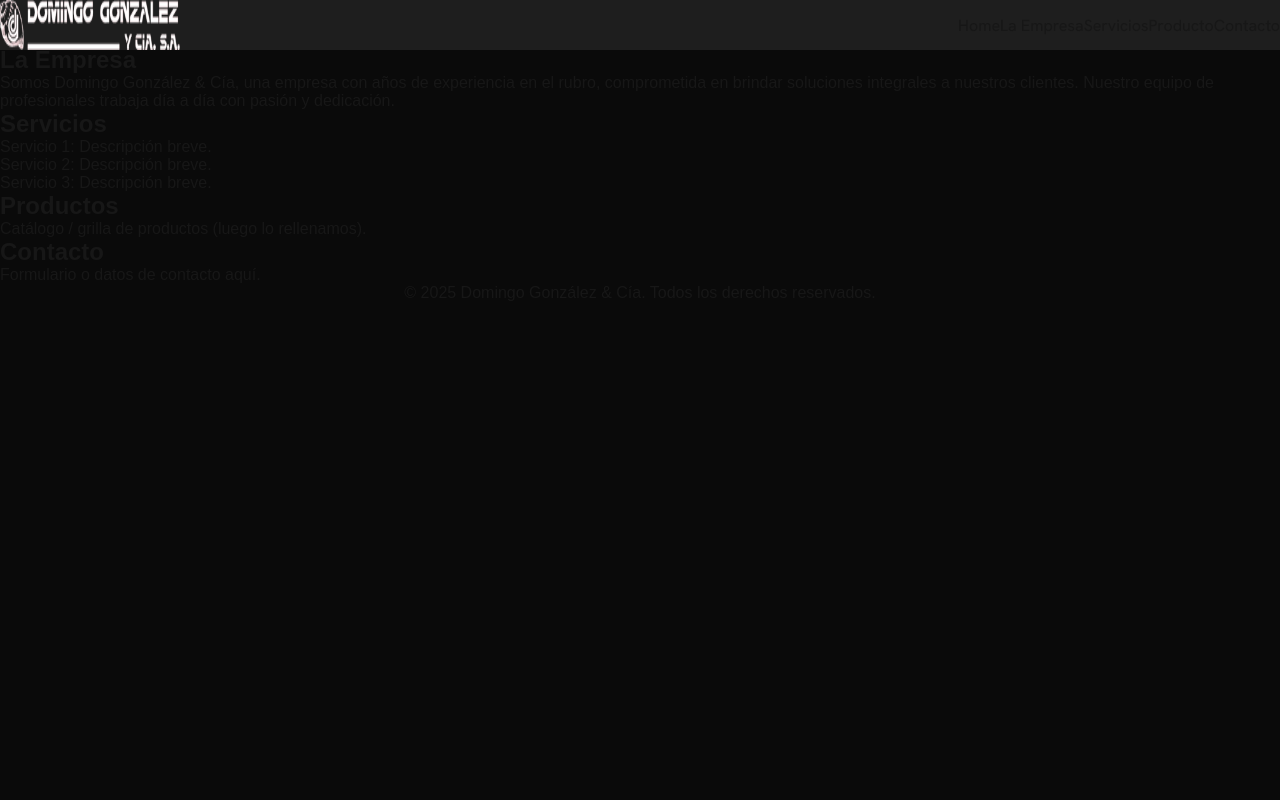
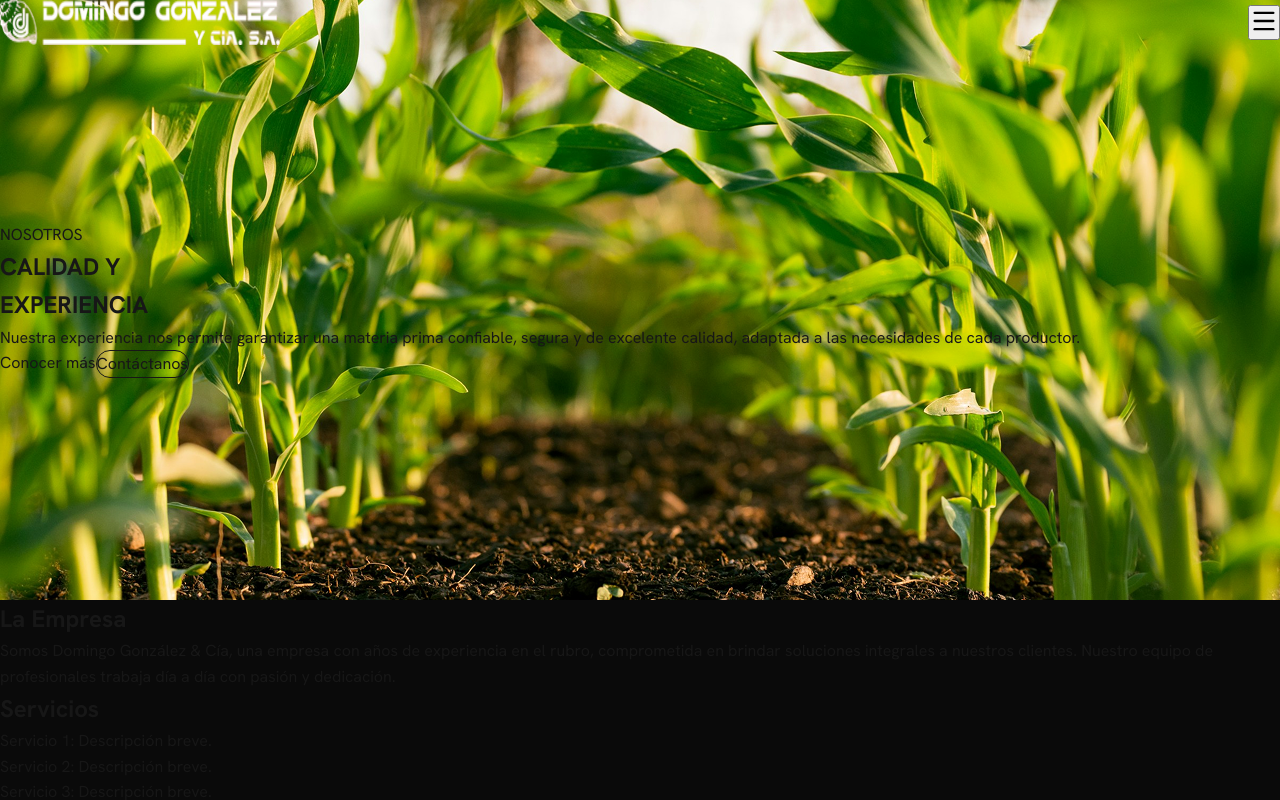
Before and after one commit to juansarachaga/domingogonzalez-cia, a Next.js app: page / in a window 1280 px wide. Shown: the top 800 px of the page. Built offline with nearby package versions, Linux system fonts and the light colour scheme.

Commit message:
ultima prueba

```diff
--- a/app/globals.css
+++ b/app/globals.css
@@ -2,6 +2,7 @@
 @tailwind components;
 @tailwind utilities;
 
+/* Variables de color */
 :root {
   --background: #ffffff;
   --foreground: #171717;
@@ -14,9 +15,10 @@
   }
 }
 
+/* Estilos globales */
 html {
-   scroll-behavior: smooth;
-   }
+  scroll-behavior: smooth;
+}
 
 html,
 body {
@@ -27,11 +29,13 @@ body {
 body {
   color: var(--foreground);
   background: var(--background);
-  font-family: Arial, Helvetica, sans-serif;
+  font-family: 'Hanken Grotesk', Arial, Helvetica, sans-serif; /* 👈 fuente del Figma */
   -webkit-font-smoothing: antialiased;
   -moz-osx-font-smoothing: grayscale;
+  line-height: 1.6;
 }
 
+/* Reset básico */
 * {
   box-sizing: border-box;
   padding: 0;
--- a/app/page.js
+++ b/app/page.js
@@ -1,26 +1,18 @@
 import Navbar from "../components/Navbar"
+import Hero from "../components/Hero"
 import Footer from "../components/Footer"
 
 export default function Home() {
   return (
     <>
       <Navbar />
-
-      <main className="pt-32 max-w-7xl mx-auto px-6 text-center">
-        {/* Hero */}
-        <section id="home" className="mb-20">
-          <h1 className="text-3xl md:text-5xl font-bold text-white mb-4">
-            Bienvenidos a Domingo González & Cía
-          </h1>
-          <p className="text-white/80">
-            Comprometidos en brindar soluciones integrales a nuestros clientes.
-          </p>
-        </section>
+      <main className="pt-20">
+        <Hero />
 
         {/* La Empresa */}
-        <section id="empresa" className="mb-20 text-left">
+        <section id="empresa" className="max-w-7xl mx-auto px-6 py-20 text-left">
           <h2 className="text-2xl font-bold mb-4 text-white">La Empresa</h2>
-          <p className="text-white/80">
+          <p className="text-white/80 leading-relaxed">
             Somos Domingo González & Cía, una empresa con años de experiencia en el rubro,
             comprometida en brindar soluciones integrales a nuestros clientes. Nuestro equipo de
             profesionales trabaja día a día con pasión y dedicación.
@@ -28,34 +20,27 @@ export default function Home() {
         </section>
 
         {/* Servicios */}
-        <section id="servicios" className="mb-20 text-left">
+        <section id="servicios" className="max-w-7xl mx-auto px-6 py-20 text-left">
           <h2 className="text-2xl font-bold mb-4 text-white">Servicios</h2>
           <ul className="space-y-4 text-white/80">
-            <li>
-              <span className="font-semibold text-white">Servicio 1:</span> Descripción breve.
-            </li>
-            <li>
-              <span className="font-semibold text-white">Servicio 2:</span> Descripción breve.
-            </li>
-            <li>
-              <span className="font-semibold text-white">Servicio 3:</span> Descripción breve.
-            </li>
+            <li><span className="font-semibold text-white">Servicio 1:</span> Descripción breve.</li>
+            <li><span className="font-semibold text-white">Servicio 2:</span> Descripción breve.</li>
+            <li><span className="font-semibold text-white">Servicio 3:</span> Descripción breve.</li>
           </ul>
         </section>
 
         {/* Productos */}
-        <section id="productos" className="mb-20 text-left">
+        <section id="productos" className="max-w-7xl mx-auto px-6 py-20 text-left">
           <h2 className="text-2xl font-bold mb-4 text-white">Productos</h2>
           <p className="text-white/80">Catálogo / grilla de productos (luego lo rellenamos).</p>
         </section>
 
         {/* Contacto */}
-        <section id="contacto" className="mb-20 text-left">
+        <section id="contacto" className="max-w-7xl mx-auto px-6 py-20 text-left">
           <h2 className="text-2xl font-bold mb-4 text-white">Contacto</h2>
           <p className="text-white/80">Formulario o datos de contacto aquí.</p>
         </section>
       </main>
-
       <Footer />
     </>
   )
--- a/components/Hero.js
+++ b/components/Hero.js
@@ -2,22 +2,45 @@ export default function Hero() {
   return (
     <section
       id="home"
-      className="relative h-[80vh] flex items-center justify-center text-center"
+      className="relative w-full h-[600px] md:h-[750px] flex items-center"
       style={{
-        backgroundImage: "url('/img/home/banner.jpg')",
+        backgroundImage: "url('/img/home/banner.png')",
         backgroundSize: "cover",
         backgroundPosition: "center",
       }}
     >
-      <div className="absolute inset-0 bg-black/50" />
-      <div className="relative z-10 px-6">
-        <h1 className="text-4xl md:text-6xl font-bold">
-          Bienvenidos a Domingo González & Cía
+      {/* Overlay con gradiente */}
+      <div className="absolute inset-0 bg-gradient-to-r from-[#AE0C21]/70 to-[#2A2A2A]/70 mix-blend-multiply"></div>
+
+      {/* Contenido */}
+      <div className="relative z-10 max-w-3xl px-8 ml-16 text-left">
+        <p className="uppercase tracking-widest text-sm text-white/80 mb-4">
+          Nosotros
+        </p>
+        <h1 className="text-4xl md:text-6xl font-bold text-white mb-6 leading-tight">
+          CALIDAD Y <br /> EXPERIENCIA
         </h1>
-        <p className="mt-4 text-lg md:text-xl max-w-2xl mx-auto text-white/90">
-          Comprometidos en brindar soluciones integrales a nuestros clientes.
+        <p className="text-white/90 text-lg mb-8 leading-relaxed">
+          Nuestra experiencia nos permite garantizar una materia prima confiable,
+          segura y de excelente calidad, adaptada a las necesidades de cada productor.
         </p>
+
+        {/* Botones */}
+        <div className="flex gap-6">
+          <a
+            href="#empresa"
+            className="bg-red-700 hover:bg-red-800 text-white px-6 py-3 rounded-full font-medium transition"
+          >
+            Conocer más
+          </a>
+          <a
+            href="#contacto"
+            className="border border-white text-white px-6 py-3 rounded-full font-medium hover:bg-white hover:text-black transition"
+          >
+            Contáctanos
+          </a>
+        </div>
       </div>
     </section>
-  );
+  )
 }
--- a/components/Navbar.js
+++ b/components/Navbar.js
@@ -1,9 +1,11 @@
 "use client"
 import { useState, useEffect } from "react"
 import Image from "next/image"
+import { Menu, X } from "lucide-react" // podés cambiar por Heroicons si querés
 
 export default function Navbar() {
   const [scrolled, setScrolled] = useState(false)
+  const [isOpen, setIsOpen] = useState(false)
 
   useEffect(() => {
     const handleScroll = () => setScrolled(window.scrollY > 50)
@@ -11,53 +13,75 @@ export default function Navbar() {
     return () => window.removeEventListener("scroll", handleScroll)
   }, [])
 
+  const navLinks = [
+    { href: "#home", label: "Home" },
+    { href: "#empresa", label: "La Empresa" },
+    { href: "#servicios", label: "Servicios" },
+    { href: "#productos", label: "Producto" },
+    { href: "#contacto", label: "Contacto" },
+  ]
+
   return (
     <nav
       className={`fixed top-0 left-0 w-full z-50 transition-colors duration-300 ${
-        scrolled ? "bg-[#1E1E1E]/95 shadow-md" : "bg-[#1E1E1E]"
+        scrolled
+          ? "bg-black/70 backdrop-blur-md shadow-md"
+          : "bg-black/50 backdrop-blur-md"
+
       }`}
     >
-      <div className="max-w-7xl mx-auto px-20 py-6 flex items-center justify-between">
+      <div className="max-w-7xl mx-auto px-12 py-4 flex items-center justify-between">
         {/* Logo */}
-        <div className="flex items-center">
         <Image
           src="/img/layout/logoHeader.png"
           alt="Logo Domingo González & Cía"
-            width={180}
-            height={50}
+          width={280}
+          height={45}
           priority
+          className="mr-8"
         />
+
+        {/* Menú desktop */}
+        <ul className="hidden md:flex flex-row gap-10 list-none m-0 p-0">
+          {navLinks.map(({ href, label }) => (
+            <li key={href}>
+              <a
+                href={href}
+                className="text-white hover:text-red-600 transition font-medium"
+              >
+                {label}
+              </a>
+            </li>
+          ))}
+        </ul>
+
+        {/* Botón hamburguesa solo en mobile */}
+        <button
+          className="md:hidden text-white"
+          onClick={() => setIsOpen(!isOpen)}
+        >
+          {isOpen ? <X size={28} /> : <Menu size={28} />}
+        </button>
       </div>
 
-        {/* Menú */}
-        <ul className="flex flex-row space-x-12 font-['Hanken_Grotesk'] text-[16px] text-white list-none">
-          <li>
-            <a href="#home" className="hover:text-gray-300 transition">
-              Home
+      {/* Menú mobile */}
+      {isOpen && (
+        <div className="md:hidden bg-black/90 backdrop-blur-md">
+          <ul className="flex flex-col items-center space-y-6 py-6">
+            {navLinks.map(({ href, label }) => (
+              <li key={href}>
+                <a
+                  href={href}
+                  onClick={() => setIsOpen(false)}
+                  className="text-white text-lg hover:text-red-600 transition font-medium"
+                >
+                  {label}
                 </a>
               </li>
-          <li>
-            <a href="#empresa" className="hover:text-gray-300 transition">
-              La Empresa
-            </a>
-          </li>
-          <li>
-            <a href="#servicios" className="hover:text-gray-300 transition">
-              Servicios
-            </a>
-          </li>
-          <li>
-            <a href="#productos" className="hover:text-gray-300 transition">
-              Producto
-            </a>
-          </li>
-          <li>
-            <a href="#contacto" className="hover:text-gray-300 transition">
-              Contacto
-            </a>
-          </li>
+            ))}
           </ul>
         </div>
+      )}
     </nav>
   )
 }
--- a/package.json
+++ b/package.json
@@ -9,6 +9,7 @@
     "lint": "eslint"
   },
   "dependencies": {
+    "lucide-react": "^0.544.0",
     "next": "15.5.4",
     "react": "19.1.0",
     "react-dom": "19.1.0"
```
Also changed, not shown: 1 other file (tests, documents, lock files or other folders). Lines whose indentation alone changed are shown as unchanged.
